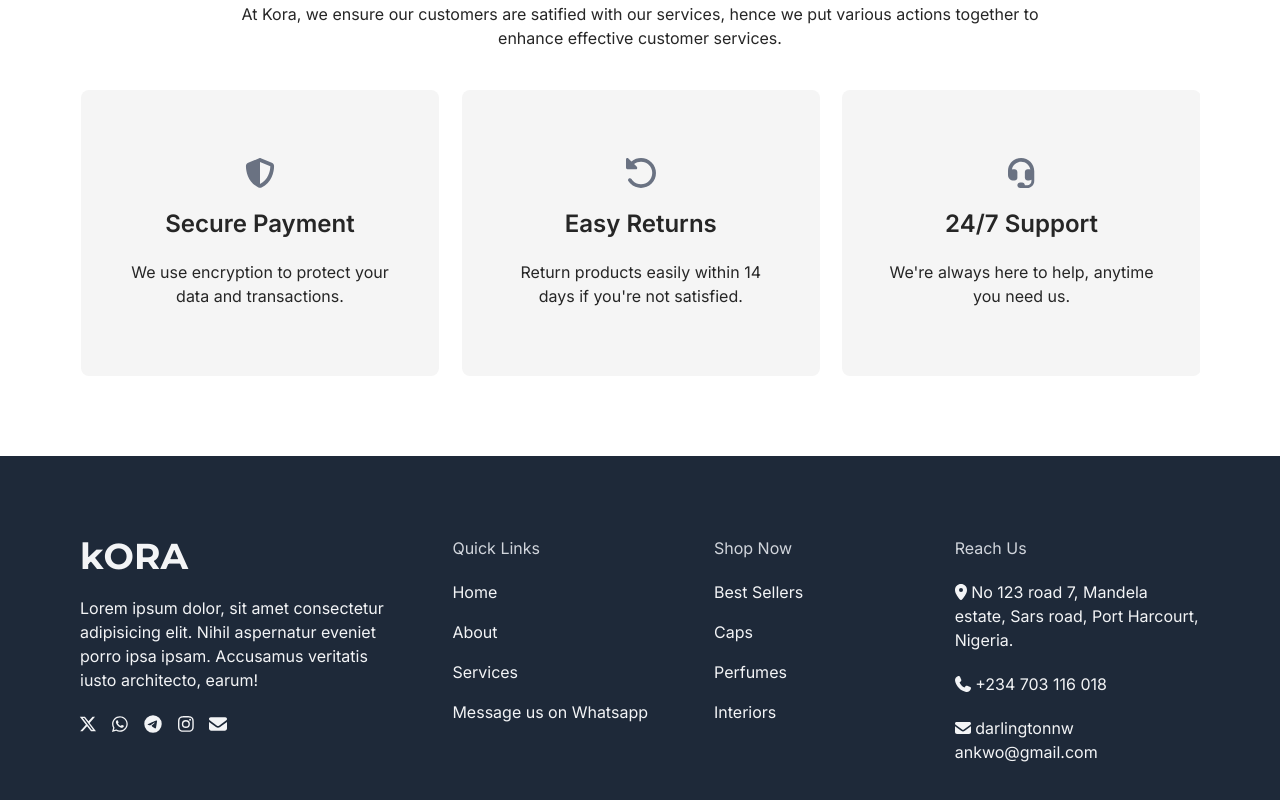
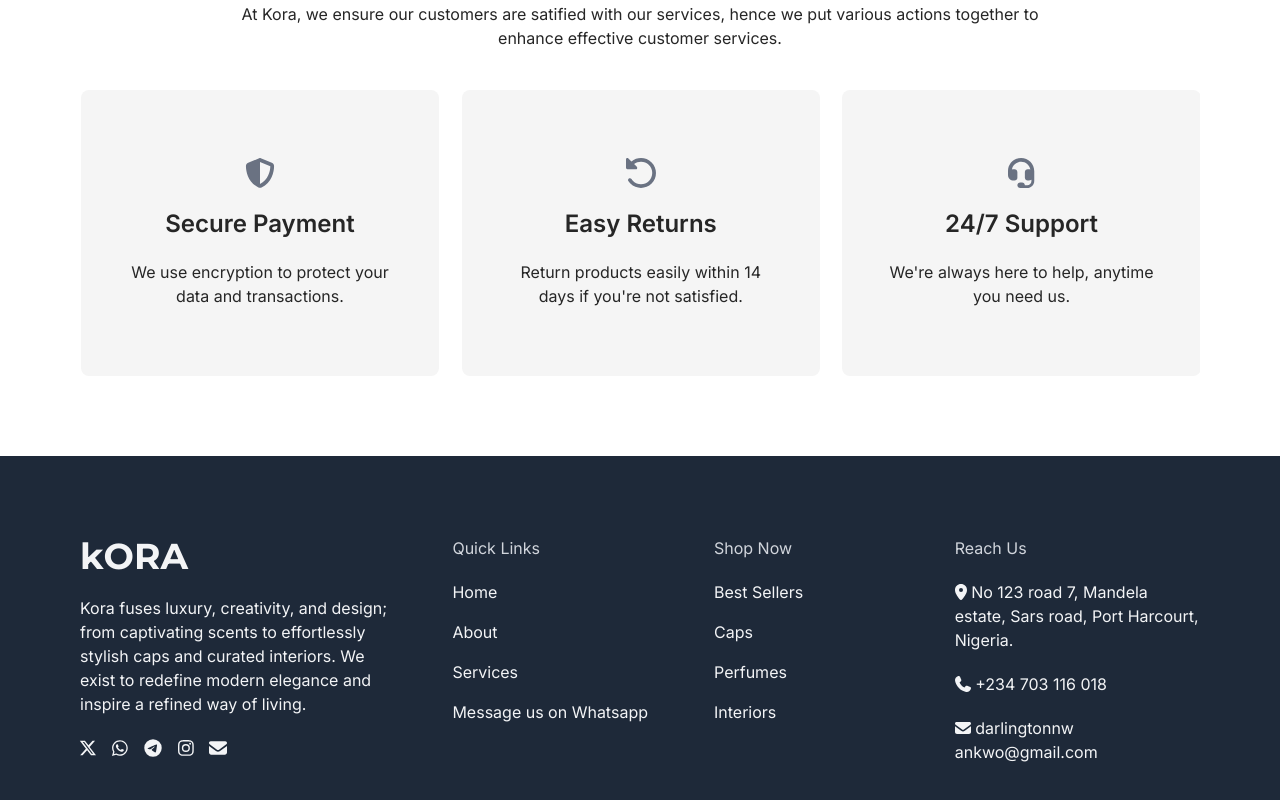
Before and after one commit to vickynina006/kora, a React (Vite) app: page / in a window 1280 px wide. Shown: the part 2778-3578 px from the top of the page. Built offline with nearby package versions, Linux system fonts and the light colour scheme.

Commit message:
updated footer

```diff
--- a/src/components/footer.jsx
+++ b/src/components/footer.jsx
@@ -23,9 +23,9 @@ export default function Footer() {
             kORA
           </h1>
           <p className="text-md md:pr-5">
-            Lorem ipsum dolor, sit amet consectetur adipisicing elit. Nihil
-            aspernatur eveniet porro ipsa ipsam. Accusamus veritatis iusto
-            architecto, earum!
+            Kora fuses luxury, creativity, and design; from captivating scents
+            to effortlessly stylish caps and curated interiors. We exist to
+            redefine modern elegance and inspire a refined way of living.
           </p>
           <ul className="flex gap-4">
             <Icons icon={faXTwitter} />
```
